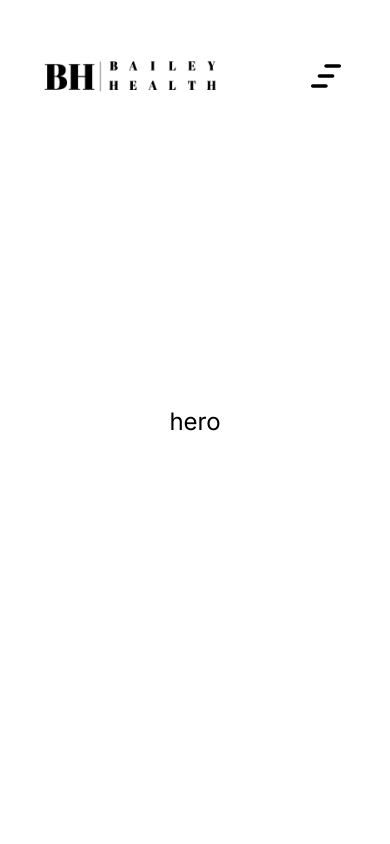
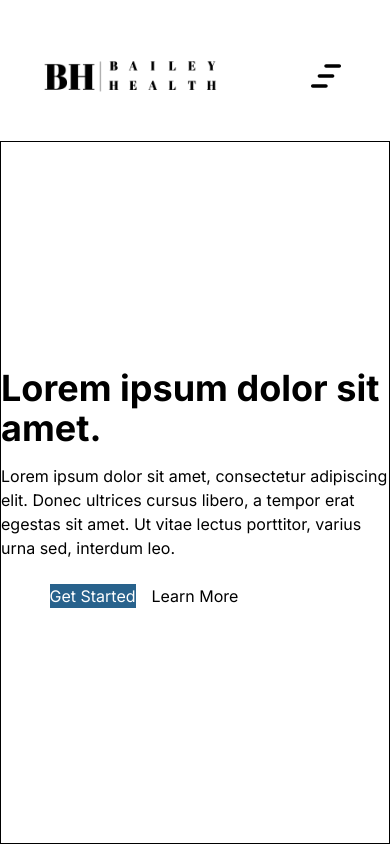
Before and after one commit to SaintsStudios/bailey-health-marketing-website, a Next.js app: page / in a window 390 px wide. Built offline with nearby package versions, Linux system fonts and the light colour scheme.

Commit message:
Add responsive layout and buttons to Hero component

```diff
--- a/modules/landing/components/hero/index.tsx
+++ b/modules/landing/components/hero/index.tsx
@@ -1,14 +1,58 @@
 import clsx from 'clsx'
 
+import useScreenDimensions from '@/hooks/useDimensions'
+import { Breakpoints } from '@/lib/constants'
+import Button from '@/modules/components/common/button'
+
 function Hero() {
+  const { width } = useScreenDimensions()
+
+  const contentContainer = clsx(
+    'flex h-5/6 flex-col items-center justify-center border border-black',
+    {
+      'w-full': width < Breakpoints.LG,
+      'w-1/2': width > Breakpoints.LG,
+    }
+  )
+  const headerText = 'text-4xl font-bold my-4'
+
   return (
     <div
       className={clsx(
-        'absolute flex h-[100svh] w-full items-center justify-center',
+        'absolute flex h-[100svh] w-full items-end justify-between'
         // 'left-0 top-0 bg-tertiary-400'
       )}
     >
-      <h1 className="text-2xl">hero</h1>
+      <div className={contentContainer}>
+        <div className={clsx('flex flex-col items-start')}>
+          <h1 className={headerText}>Lorem ipsum dolor sit amet.</h1>
+          <p>
+            Lorem ipsum dolor sit amet, consectetur adipiscing elit. Donec
+            ultrices cursus libero, a tempor erat egestas sit amet. Ut vitae
+            lectus porttitor, varius urna sed, interdum leo.
+          </p>
+        </div>
+        <div className="my-6 flex w-3/4 flex-row items-start">
+          <Button
+            className="mr-4 bg-primary-500 text-white"
+            onClick={() => console.log('clicked')}
+          >
+            Get Started
+          </Button>
+          <Button
+            className="bg-transparent text-black"
+            onClick={() => console.log('clicked')}
+          >
+            Learn More
+          </Button>
+        </div>
+      </div>
+
+      {width > Breakpoints.MD && (
+        <div className={contentContainer}>
+          <h1>Image</h1>
+        </div>
+      )}
     </div>
   )
 }
--- a/modules/landing/templates/Landing.tsx
+++ b/modules/landing/templates/Landing.tsx
@@ -1,10 +1,12 @@
+'use client'
+
 import Hero from '@/modules/landing/components/hero'
 
 function Landing() {
   return (
-    <div>
+    <>
       <Hero />
-    </div>
+    </>
   )
 }
 
```
Also changed, not shown: public/images/hero.png (added).
